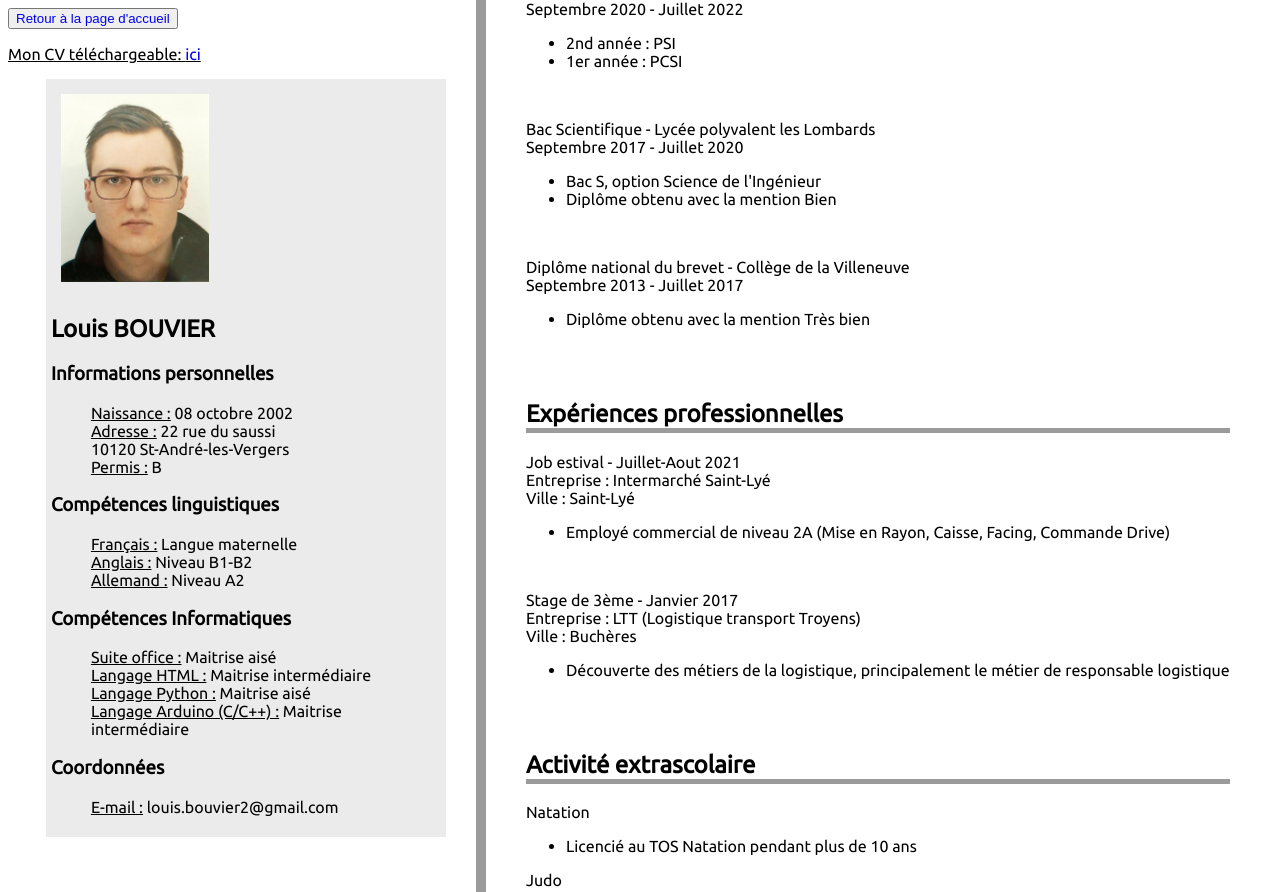
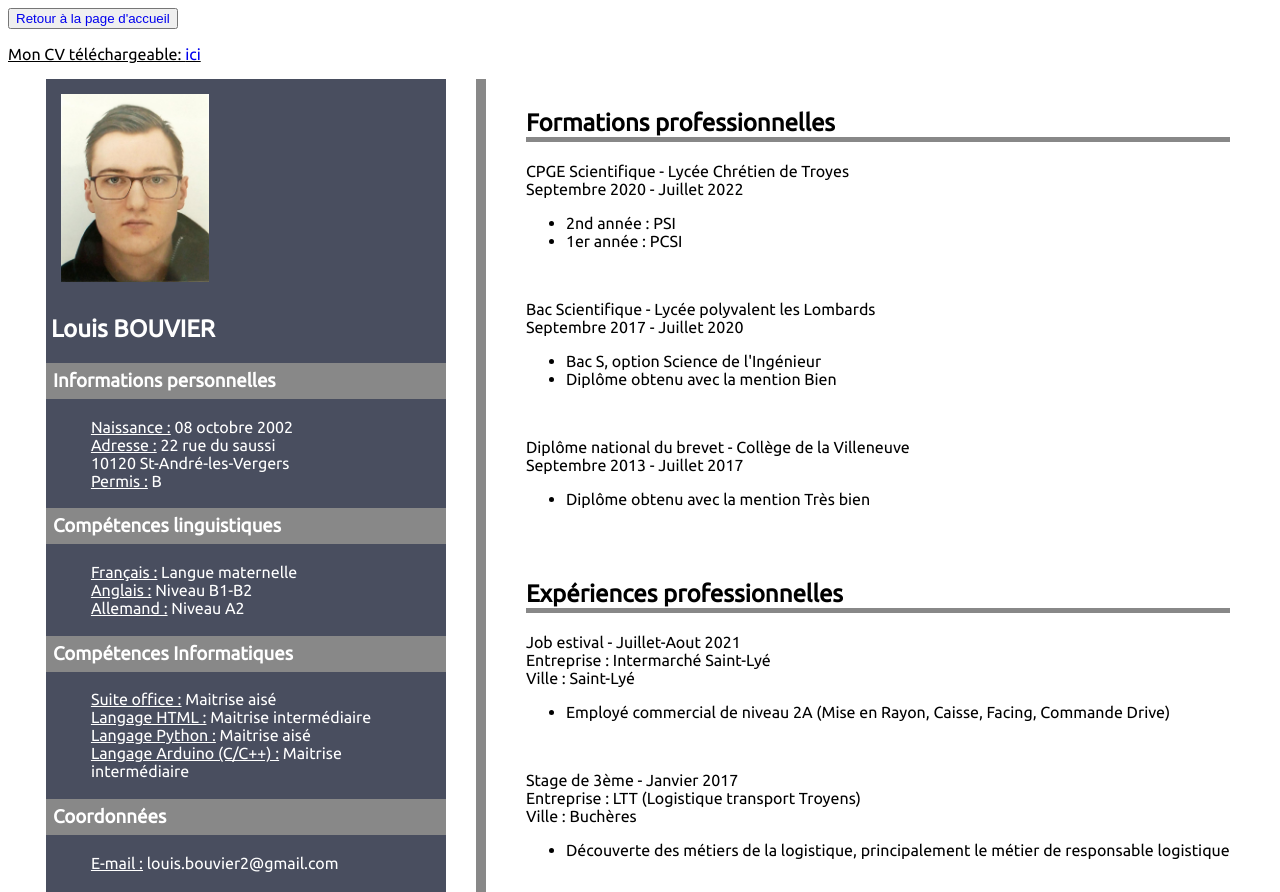
Before and after one commit to louis-bvr/louis-bvr.github.io, a plain HTML site: page cv.html in a window 1280 px wide. Shown: the top 892 px of the page. Drawn offline with Linux system fonts and the light colour scheme.

Commit message:
Add files via upload

```diff
--- a/data/stylecv.css
+++ b/data/stylecv.css
@@ -32,13 +32,19 @@ a{
 .coo{
     padding: 5px;
     margin-left: 3%;
-    background-color: rgba(155, 155, 155, 0.2);
+    background-color: rgb(73, 78, 95);
     height: 30%;
     width: 400px;
+    color: white;
 }
 
+.cootitre{
+    padding: 7px;
+    width: 400px;
+    margin-left: -5px;
+    background-color: rgb(136, 136, 136);
+}
 .cv{
-    margin-top: -180px;
     padding: 10px;
     margin-left: 30px;
     height: auto;
@@ -47,12 +53,11 @@ a{
 
 .barre{
     margin-left: 30px;
-    margin-top: -180px;
     border: 1px black solid;
     border-right-style: none;
     border-top-style: none;
     border-bottom-style: none;
-    border-left-color: rgb(155, 155, 155);
+    border-left-color: rgb(136, 136, 136);
     border-left-width: 10px;
 }
 
@@ -61,6 +66,6 @@ h2{
     border-right-style: none;
     border-left-style: none;
     border-top-style: none;
-    border-bottom-color: rgb(155, 155, 155);
+    border-bottom-color: rgb(136, 136, 136);
     border-bottom-width: 5px;
 }
```
